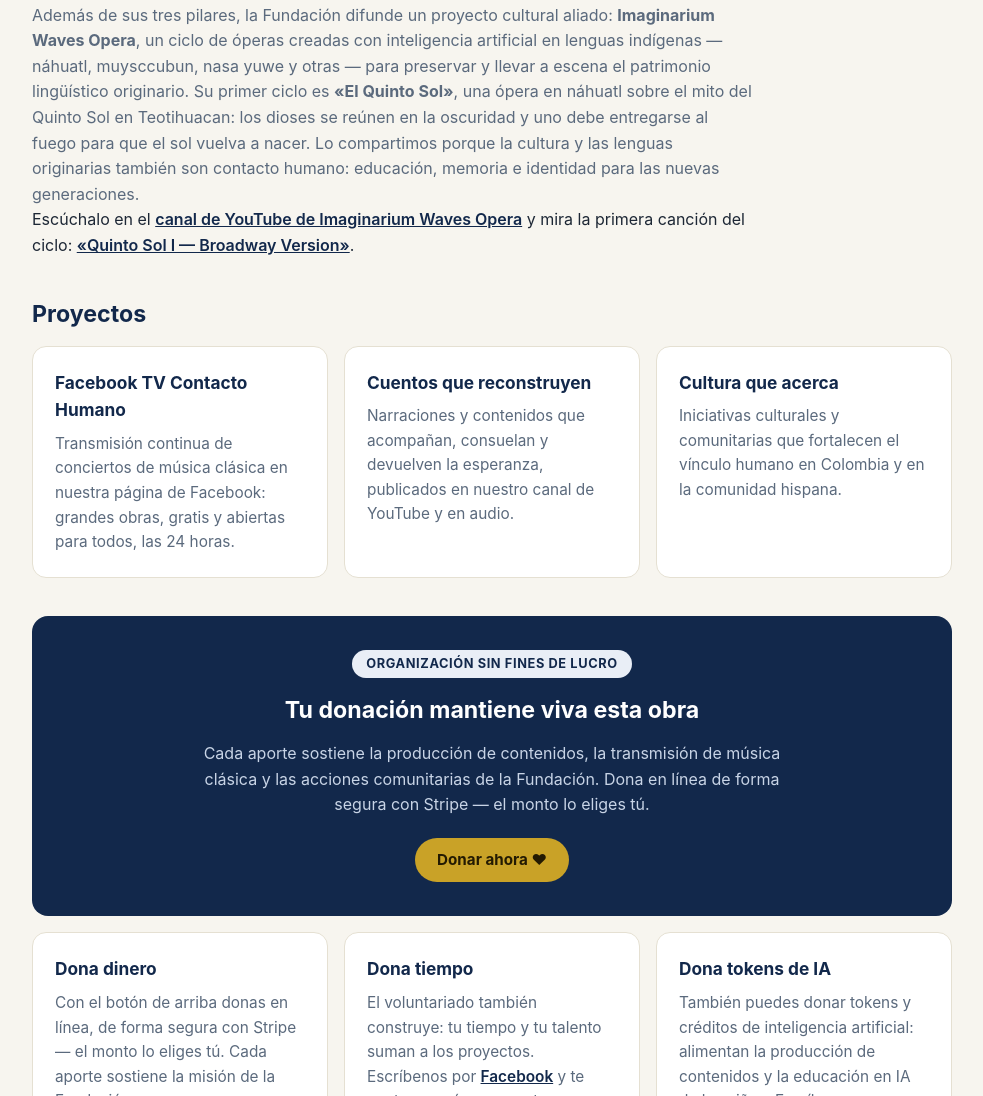
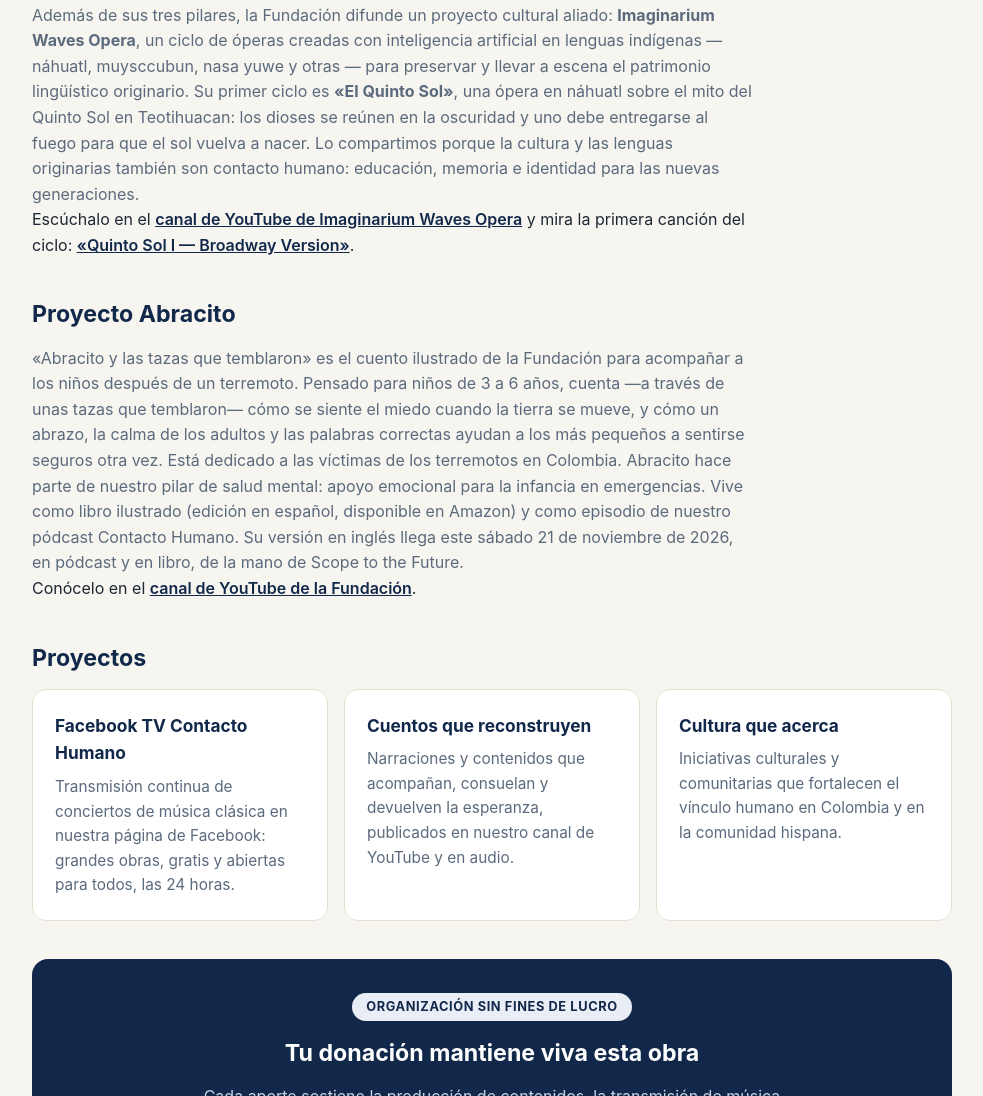
Before and after one commit to Aydea0260/fundacion-contacto-humano, a plain HTML site: page index.html in a window 1280 px wide. Shown: the part 1229-2325 px from the top of the page, without its empty margins (148-1131 px from the left). Drawn offline with Linux system fonts and the light colour scheme.

Commit message:
Add Abracito project section

```diff
--- a/index.html
+++ b/index.html
@@ -80,6 +80,12 @@
     <p style="max-width:720px">Escúchalo en el <a href="https://www.youtube.com/@ImaginariumWavesOpera" target="_blank" rel="noopener" style="color:var(--navy); font-weight:600">canal de YouTube de Imaginarium Waves Opera</a> y mira la primera canción del ciclo: <a href="https://www.youtube.com/watch?v=JZ7Ecc3EGpU" target="_blank" rel="noopener" style="color:var(--navy); font-weight:600">«Quinto Sol I — Broadway Version»</a>.</p>
   </section>
 
+  <section id="abracito">
+    <h2>Proyecto Abracito</h2>
+    <p style="color:var(--muted); max-width:720px">«Abracito y las tazas que temblaron» es el cuento ilustrado de la Fundación para acompañar a los niños después de un terremoto. Pensado para niños de 3 a 6 años, cuenta —a través de unas tazas que temblaron— cómo se siente el miedo cuando la tierra se mueve, y cómo un abrazo, la calma de los adultos y las palabras correctas ayudan a los más pequeños a sentirse seguros otra vez. Está dedicado a las víctimas de los terremotos en Colombia. Abracito hace parte de nuestro pilar de salud mental: apoyo emocional para la infancia en emergencias. Vive como libro ilustrado (edición en español, disponible en Amazon) y como episodio de nuestro pódcast Contacto Humano. Su versión en inglés llega este sábado 21 de noviembre de 2026, en pódcast y en libro, de la mano de Scope to the Future.</p>
+    <p style="max-width:720px">Conócelo en el <a href="https://www.youtube.com/@fundacioncontactohumano" target="_blank" rel="noopener" style="color:var(--navy); font-weight:600">canal de YouTube de la Fundación</a>.</p>
+  </section>
+
   <section id="proyectos">
     <h2>Proyectos</h2>
     <div class="cards">
```
